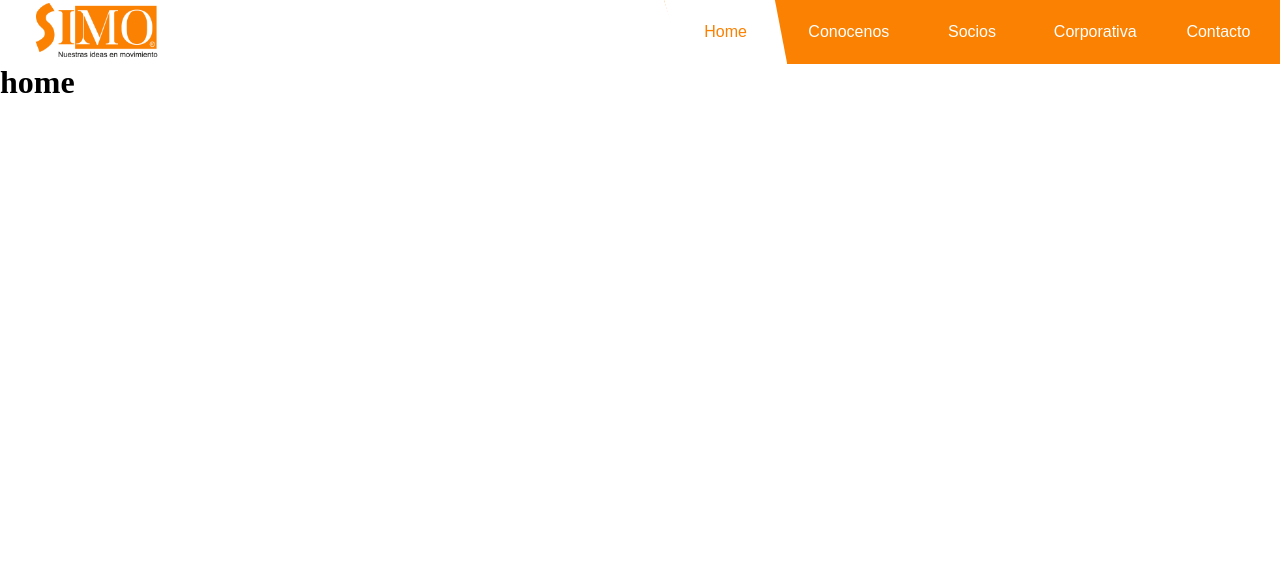
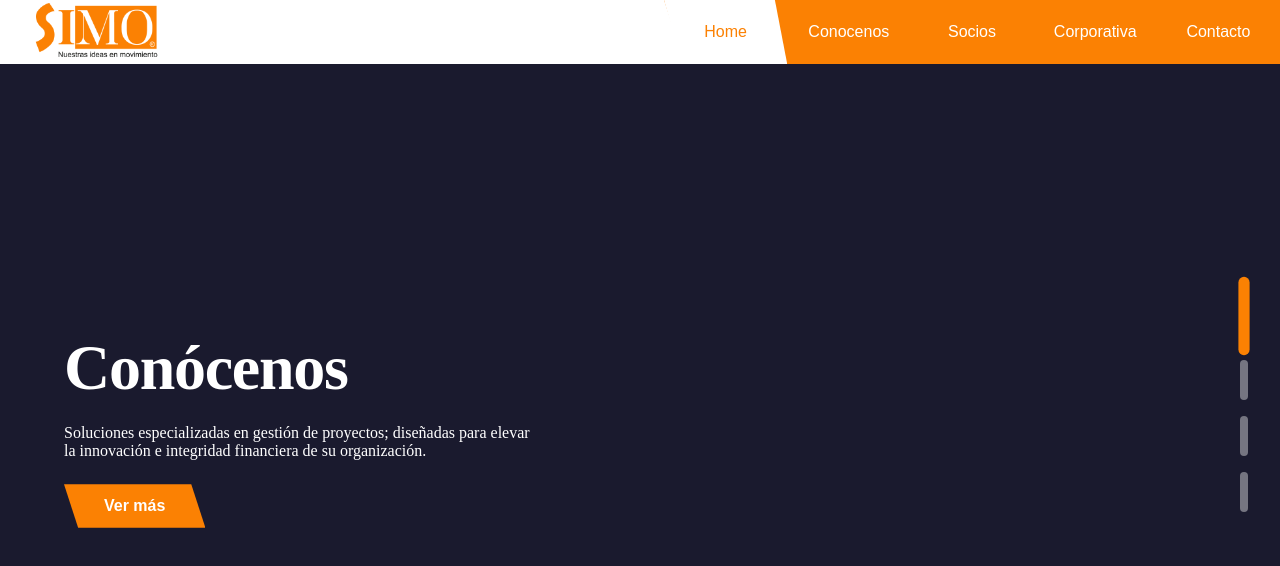
Before and after one commit to RodHdez/Proyecto-Web-para-SIMO, a React (Vite) app: page / in a window 1280 px wide. Shown: the top 566 px of the page. Built offline with nearby package versions, Linux system fonts and the light colour scheme; a web font is replaced by a local one.

Commit message:
Agregado el Carrusel de Home
Agregado el Carrusel de Home con la capacidad de dirigir a otras paginas y con las pildoras de navegacion

```diff
--- /dev/null
+++ b/src/Paginas/Home.css
@@ -0,0 +1,94 @@
+/* Contenedor principal - ocupa toda la pantalla menos de la barrade navegacion */
+.home-contenedor {
+    height: calc(100vh - 64px); /* 100vh menos la altura de la barra de navegacion */
+    overflow-y: scroll; /* permite el scroll vertical */
+    scroll-snap-type: y mandatory; /* fuerza que cada scroll pare en una slide */
+    position: relative;
+}
+
+/* Cada slide ocupa exactamente el espacio visible de la pantalla */
+.slide {
+    height: calc(100vh - 64px); /* misma altura que el contenedor */
+    min-height: calc(100vh - 64px); /*altura minima */
+    scroll-snap-align: start; /* cada slide se alinea al inicio del contenedor */
+    scroll-snap-stop: always; /* obliga a parar en cada slide al hacer scroll */
+    display: flex;
+    align-items: center; /* centra el contenido verticalmente */
+    justify-content: flex-start; /* alinea el contenido a la izquierda */
+    position: relative;
+}
+
+/* Contenedor del texto y boton dentro de cada slide */
+.slide-content {
+    display: flex;
+    flex-direction: column; /* apila titulo, descripcion y boton verticalmente */
+    align-items: flex-start; /* alinea todo a la izquierda */
+    gap: 1.5rem; /* espacio entre cada elemento */
+    max-width: 600px;
+    padding: 0 4rem;
+    color: #FFFFFF;
+}
+
+/* Titulo principal de cada slide */
+.slide-title {
+    font-size: 4rem;
+    font-weight: 700;
+    line-height: 1;
+    letter-spacing: -0.02em;
+}
+
+/* Descripcion de cada slide */
+.slide-descripcion {
+    font-size: 1.2rem;
+    opacity: 0.8;
+    line-height: 1.6;
+}
+
+/* Boton de navegacion con forma de paralelogramo */
+.slide-button {
+    background-color: #FB8103;
+    color: #FFFFFF;
+    border: none;
+    padding: 0.8rem 2.5rem;
+    font-size: 1rem;
+    font-weight: 600;
+    cursor: pointer;
+    clip-path: polygon(0% 0%, 90% 0%, 100% 100%, 10% 100%); /* forma de paralelogramo, ver NavBar.css para detalles */
+    transition: opacity 0.2s ease;
+}
+
+/* Efecto hover del boton */
+.slide-button:hover {
+    opacity: 0.85;
+}
+
+/* Indicador de navegacion fijo al lado derecho de la pantalla */
+.slide-indicator {
+    position: fixed;
+    right: 2rem;
+    top: 50%;
+    transform: translateY(-50%);
+    display: flex;
+    flex-direction: column;
+    gap: 1rem;
+    z-index: 100; /* se mantiene encima de todo el contenido */
+}
+
+/* Cada punto individual del indicador */
+.indicador-individual {
+    width: 8px;
+    height: 40px;
+    border-radius: 999px; /* forma de pildora */
+    background-color: rgba(255, 255, 255, 0.4); /* blanco semitransparente cuando inactivo */
+    border: none;
+    cursor: pointer;
+    transition: background-color 0.3s ease, transform 0.3s ease;
+    padding: 0;
+}
+
+/* Punto activo - naranja y mas grande */
+.indicador-individual.active {
+    background-color: #FB8103;
+    transform: scale(1.4); /* agranda el activo */
+    Height: 56px; /* agranda el activo */
+}
--- a/src/Paginas/Home.tsx
+++ b/src/Paginas/Home.tsx
@@ -1,7 +1,124 @@
+import { useEffect, useRef, useState } from "react";
+import { useNavigate } from "react-router-dom";
+import "./Home.css";
+
+// Array con la informacion de cada Slide
+const slides = [
+  {
+    title: "Conócenos",
+    description: "Soluciones especializadas en gestión de proyectos; diseñadas para elevar la innovación e integridad financiera de su organización.",
+    route: "/Conocenos",
+    color: "#1a1a2e",
+  },
+  {
+    title: "Socios",
+    description: "Trabajamos con partners estratégicos para impulsar la ejecución de proyectos de alto impacto.",
+    route: "/Socios",
+    color: "#16213e",
+  },
+  {
+    title: "Corporativa",
+    description: "Nosotros te apoyamos con ideas innovadoras que se transforman en soluciones tecnológicas de vanguardia.",
+    route: "/Corporativa",
+    color: "#0f3460",
+  },
+  {
+    title: "Contacto",
+    description: "Estamos listos para darle un avance a tu compañía con las mejoras tecnológicas que necesita.",
+    route: "/Contacto",
+    color: "#533483",
+  },
+];
+
 export default function Home() {
+  // Cual slide esta activa actualmente
+  const [activeSlide, setActiveSlide] = useState(0);
+
+  // Referencias a donde esta cada slide para observarlos
+  const slideRefs = useRef<(HTMLDivElement | null)[]>([]);
+
+  // Referencia al contenedor principal para que el observer sepa donde observar
+  const containerRef = useRef<HTMLDivElement>(null);
+
+  // Funcion para navegar a otras paginas
+  const navigate = useNavigate();
+
+  useEffect(() => {
+    // Array para guardar todos los observadores
+    const observers: IntersectionObserver[] = [];
+
+    slideRefs.current.forEach((ref, index) => {
+      // Si la referencia no se ha asignado, se la salta
+      if (!ref) return;
+
+      // Crear un observador por cada slide que se activa cuando es 60% visible
+      const observer = new IntersectionObserver(
+        ([entry]) => {
+          // Si es visible, convertirla en la activa
+          if (entry.isIntersecting) setActiveSlide(index);
+        },
+        {
+          threshold: 0.6,
+          root: containerRef.current // Observar dentro del contenedor, no la ventana
+        }
+      );
+
+      // Comenzar a observar esta slide
+      observer.observe(ref);
+
+      // Guardar el observador para desconectarlo despues
+      observers.push(observer);
+    });
+
+    // Desconectar todos los observadores al salir (limpieza)
+    return () => observers.forEach((o) => o.disconnect());
+  }, []);
+
+  // Viaja suavemente a la diapositiva clickeada
+  const scrollToSlide = (index: number) => {
+    slideRefs.current[index]?.scrollIntoView({ behavior: "smooth" });
+  };
+
   return (
-    <main>
-      <h1>home</h1>
-    </main>
-  )
+    // Referencia al contenedor para el IntersectionObserver
+    <div className="home-contenedor" ref={containerRef}>
+
+      {/* Loop por cada una de las slides */}
+      {slides.map((slide, index) => (
+        <div
+          key={index}
+          className="slide"
+          style={{ backgroundColor: slide.color }}
+          // Asigna cada slide al elemento respectivo en el array de referencias
+          ref={(el: HTMLDivElement | null) => void (slideRefs.current[index] = el)}
+        >
+          {/* Contenido de cada slide (titulo, descripcion, boton) */}
+          <div className="slide-content">
+            <h1 className="slide-title">{slide.title}</h1>
+            <p className="slide-description">{slide.description}</p>
+            <button
+              className="slide-button"
+              onClick={() => navigate(slide.route)}
+            >
+              Ver más
+            </button>
+          </div>
+        </div>
+      ))}
+
+      {/* Botones indicadores al lado derecho */}
+      <div className="slide-indicator">
+        {slides.map((_, index) => (
+          <button
+            key={index}
+            // Agrega la clase "active" al dot de la slide actual
+            className={`indicador-individual ${activeSlide === index ? "active" : ""}`}
+            // Click navega a esa slide
+            onClick={() => scrollToSlide(index)}
+          />
+        ))}
+      </div>
+
+    </div>
+  );
 }
```
